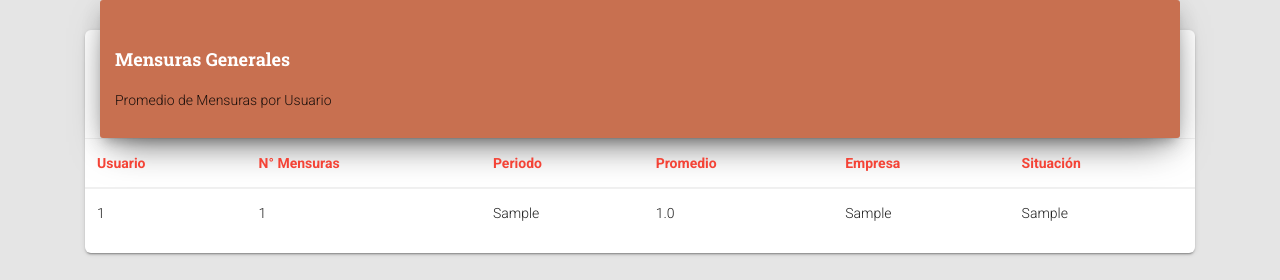
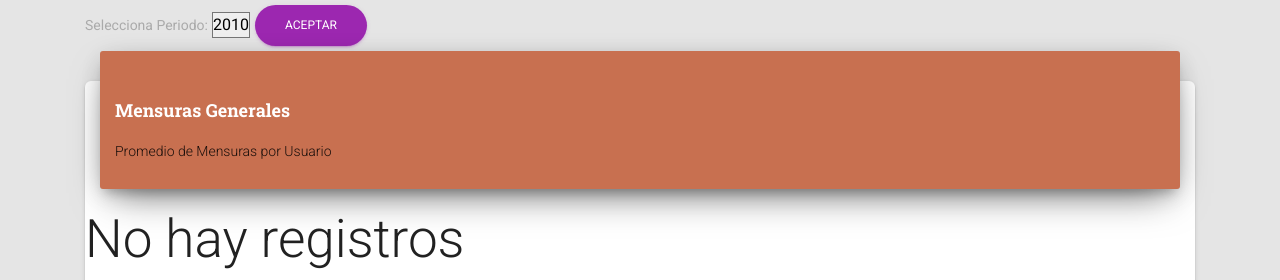
Before and after one commit to cerbeerza/Peritos, a Django app: page /mensura/listar in a window 1280 px wide. Shown: the part 380-660 px from the top of the page. Run offline with Django 3.2, Linux system fonts and the light colour scheme; tables that the repository leaves empty hold one stand-in row (values such as "Sample post"); some libraries are stand-ins or nearby versions.

Commit message:
PEGA: Modificacion Notas para Oracle 7

```diff
--- a/apps/mensura/urls.py
+++ b/apps/mensura/urls.py
@@ -1,10 +1,10 @@
 from django.conf.urls import url, include
 
-from apps.mensura.views import MensuraGeneralList
+from apps.mensura.views import MensuraGeneralList, mensuraGeneralFn
 
 urlpatterns = [
 
     #url(r'^registrar$', MensuraGeneralCreate.as_view(), name='mensura_general_crear'),
-    url(r'^listar$', MensuraGeneralList.as_view(), name='mensura_general_listar'),
+    url(r'^listar$', mensuraGeneralFn, name='mensura_general_listar'),
 
 ]
--- a/apps/mensura/views.py
+++ b/apps/mensura/views.py
@@ -2,6 +2,7 @@ from django.shortcuts import render, redirect
 from django.http import HttpResponse
 from django.core.urlresolvers import reverse_lazy
 from django.views.generic import CreateView, ListView, UpdateView, DeleteView
+import requests, json
 
 from apps.mensura.models import MensuraGeneral
 
@@ -9,3 +10,29 @@ from apps.mensura.models import MensuraGeneral
 class MensuraGeneralList(ListView):
     model = MensuraGeneral
     template_name = 'mensura/mensura_general_list.html'
+
+def mensuraGeneralFn(request):
+
+    if request.method == "GET":
+
+        return render(request, 'templates/mensura/mensura_general_list.html', {'objeto' : None})
+
+    elif request.method == "POST":
+
+        periodo = request.POST['selectPeriodo']
+
+        cabeceras = {
+            "Content-Type": "application/json"
+        }
+
+        datos = '{"periodo" : "'+periodo+'", "rutper" : "008050812", "pass" : "sngmq21.,+"}'
+        response = requests.post("http://172.16.61.214:8081/NotasPeritosREST/service/NotasPeritos/getNotaPromedioByUser",
+                                 data=datos, headers=cabeceras)
+        datoJson = response.json()
+        notaPromedio = datoJson['notaPromedio']
+        movPer = datoJson['movPerito']
+
+
+        objeto = {"notaPromedio": notaPromedio, "movPer": movPer, "periodo": periodo}
+
+        return render(request, 'templates/mensura/mensura_general_list.html', {'objeto' : objeto})
--- a/templates/mensura/mensura_general_list.html
+++ b/templates/mensura/mensura_general_list.html
@@ -1,4 +1,20 @@
 {% extends 'base2.html' %} {% block content %}
+
+    <form class="form" method="POST" action="">
+    {% csrf_token %}
+    <label for="selectPeriodo"> Selecciona Periodo: </label>
+    <select name="selectPeriodo" id="selectPeriodo">
+        <option value="2010"> 2010</option>
+        <option value="2011"> 2011</option>
+        <option value="2012"> 2012</option>
+        <option value="2013"> 2013</option>
+        <option value="2014"> 2014</option>
+        <option value="2015"> 2015</option>
+
+    </select>
+    <button type="submit" class="btn btn-primary btn-round">Aceptar</button>
+
+    </form>
 
 <div class="card">
 	<div class="card-header" style="background: #c87050" >
@@ -16,15 +32,15 @@
                 <th>Situación</th>
 			</thead>
 			<tbody>
-			 {% if object_list %}
-        {% for mensura in object_list %}
+			 {% if objeto %}
+        {% for mensura in objeto %}
         <tr>
-            <td> {{ mensura.usuario_id }}</td>
-            <td> {{ mensura.num_mensura }}</td>
+
+
             <td> {{ mensura.periodo }}</td>
-            <td> {{ mensura.promedio }}</td>
-            <td> {{ mensura.empresa }}</td>
-            <td> {{ mensura.situacion }}</td>
+            <td> {{ mensura.notaPromedio }}</td>
+
+
 
 
         </tr>
```
Also changed, not shown: apps/prueba/views.py (+1 -12 lines).
